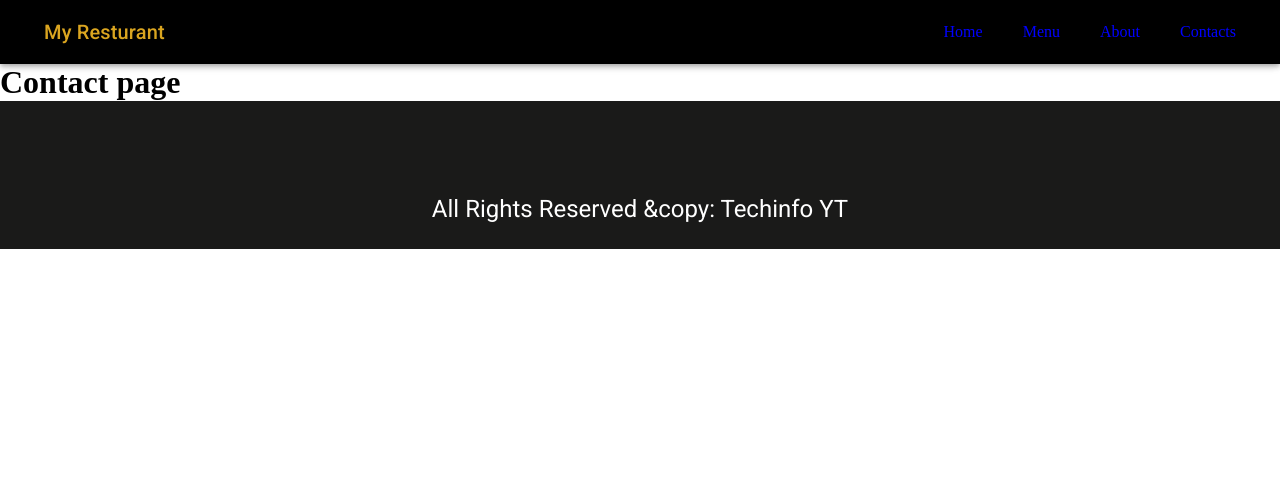
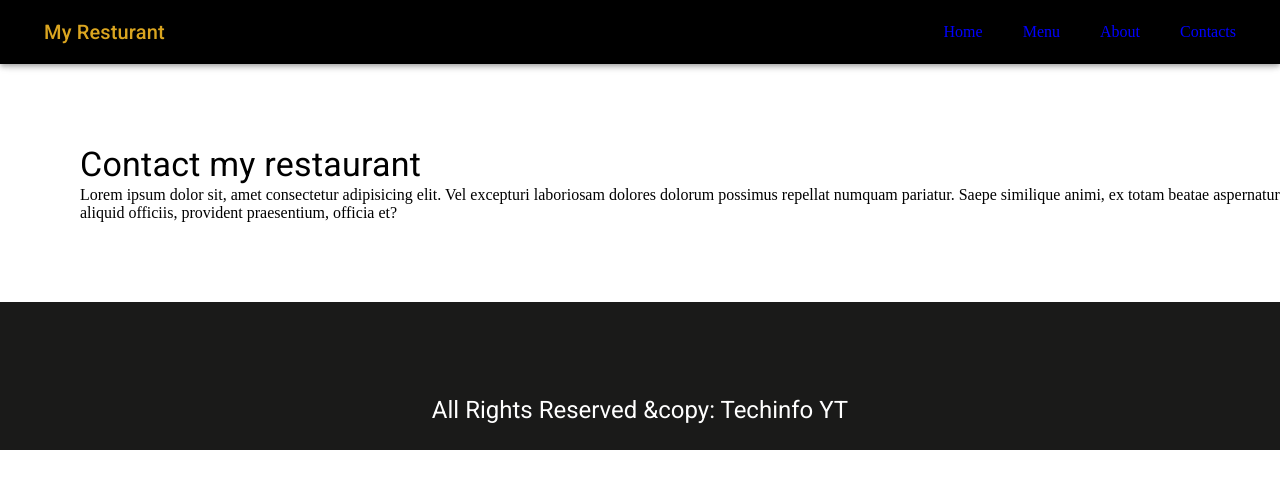
Before and after one commit to Gnanashekar045/routematerialui, a React (Create React App) app: page /contacts in a window 1280 px wide. Shown: the top 488 px of the page. Built offline with nearby package versions, Linux system fonts and the light colour scheme; some icons are missing.

Commit message:
Contact component css add

```diff
--- a/src/components/pages/Contact.jsx
+++ b/src/components/pages/Contact.jsx
@@ -1,12 +1,21 @@
-import React from 'react'
-import Layout from '../layout/Layout'
+import React from "react";
+import Layout from "../layout/Layout";
+import { Box, Typography } from "@mui/material";
 
 const Contact = () => {
   return (
     <Layout>
-        <h1>Contact page</h1>
+      <Box sx={{my:10, ml: 10,}}>
+        <Typography variant="h4">Contact my restaurant</Typography>
+        <p>
+          Lorem ipsum dolor sit, amet consectetur adipisicing elit. Vel
+          excepturi laboriosam dolores dolorum possimus repellat numquam
+          pariatur. Saepe similique animi, ex totam beatae aspernatur aliquid
+          officiis, provident praesentium, officia et?
+        </p>
+      </Box>
     </Layout>
-  )
-}
+  );
+};
 
-export default Contact
+export default Contact;
```
